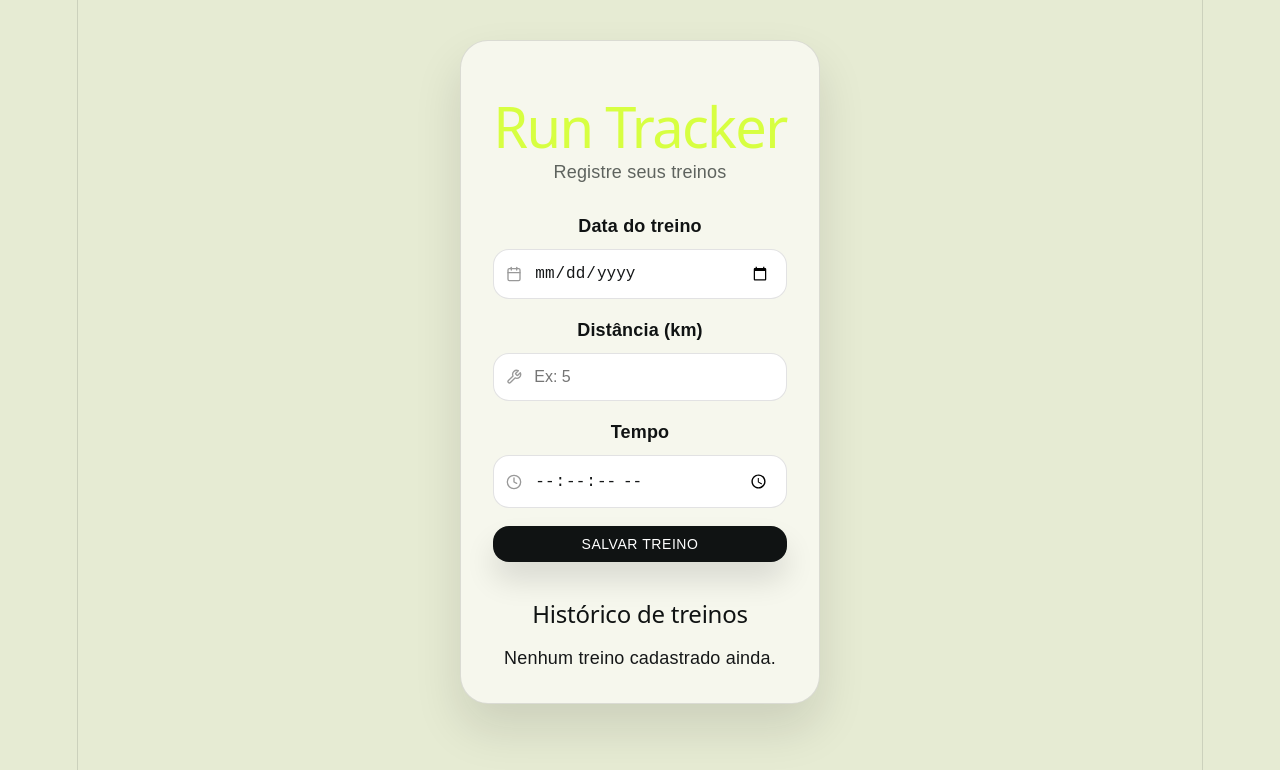
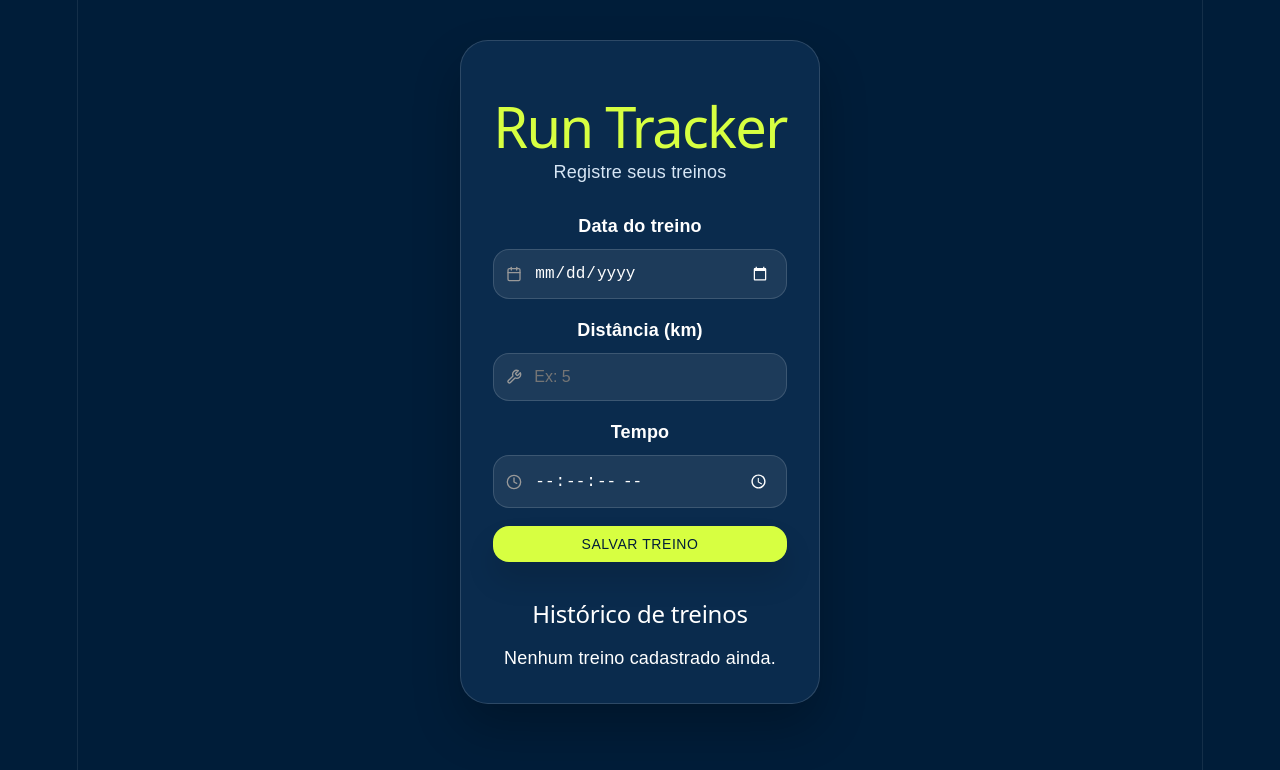
Before and after one commit to EmelineHuk/run-tracker, a React (Vite) app: page / in a window 1280 px wide. Shown: the top 770 px of the page. Built offline with nearby package versions, Linux system fonts and the light colour scheme.

Commit message:
Ajusta tema para fundo azul escuro e texto branco

```diff
--- a/src/App.css
+++ b/src/App.css
@@ -1,13 +1,13 @@
 :root {
-  --bg: #e6ebd3;
-  --surface: #f6f7ed;
-  --panel: #eff2d7;
-  --text: #151718;
-  --text-muted: #5e635e;
+  --bg: #001d39;
+  --surface: #0a2b4d;
+  --panel: #12385f;
+  --text: #ffffff;
+  --text-muted: #d7e6f5;
   --accent: #d7ff41;
-  --accent-dark: #101313;
-  --border: rgba(21, 23, 24, 0.12);
-  --shadow: 0 24px 48px rgba(15, 17, 18, 0.12);
+  --accent-dark: #ffffff;
+  --border: rgba(255, 255, 255, 0.14);
+  --shadow: 0 24px 48px rgba(0, 0, 0, 0.24);
 }
 
 body {
@@ -48,14 +48,14 @@ h1 {
   display: grid;
   gap: 10px;
   font-weight: 700;
-  color: var(--accent-dark);
+  color: var(--text);
 }
 
 .training-form input {
   padding: 14px 16px 14px 40px;
   border: 1px solid var(--border);
   border-radius: 16px;
-  background: white;
+  background: rgba(255, 255, 255, 0.08);
   font-size: 16px;
   color: var(--text);
   outline: none;
@@ -93,8 +93,8 @@ h1 {
   padding: 10px 16px;
   border: none;
   border-radius: 16px;
-  background: var(--accent-dark);
-  color: white;
+  background: var(--accent);
+  color: #001d39;
   font-size: 14px;
   cursor: pointer;
   text-transform: uppercase;
@@ -105,7 +105,7 @@ h1 {
 
 .training-form button:hover {
   transform: translateY(-1px);
-  background: #111414;
+  background: #e4ff74;
 }
 
 .training-list {
@@ -114,7 +114,7 @@ h1 {
 
 .training-list h2 {
   margin-bottom: 16px;
-  color: var(--accent-dark);
+  color: var(--text);
 }
 
 .training-list ul {
@@ -129,5 +129,5 @@ h1 {
   border-radius: 18px;
   padding: 18px 20px;
   margin-bottom: 14px;
-  color: var(--accent-dark);
+  color: var(--text);
 }
--- a/src/index.css
+++ b/src/index.css
@@ -1,7 +1,7 @@
 :root {
-  --text: #2e3430;
-  --text-h: #111313;
-  --bg: #e7ebd3;
+  --text: #ffffff;
+  --text-h: #ffffff;
+  --bg: #001d39;
   --border: rgba(17, 18, 18, 0.08);
   --code-bg: #f5f7e9;
   --accent: #d2ff3e;
@@ -17,7 +17,7 @@
 
   font: 18px/145% var(--sans);
   letter-spacing: 0.18px;
-  color-scheme: light dark;
+  color-scheme: dark;
   color: var(--text);
   background: var(--bg);
   font-synthesis: none;
@@ -30,28 +30,9 @@
   }
 }
 
-@media (prefers-color-scheme: dark) {
-  :root {
-    --text: #9ca3af;
-    --text-h: #f3f4f6;
-    --bg: #16171d;
-    --border: #2e303a;
-    --code-bg: #1f2028;
-    --accent: #c084fc;
-    --accent-bg: rgba(192, 132, 252, 0.15);
-    --accent-border: rgba(192, 132, 252, 0.5);
-    --social-bg: rgba(47, 48, 58, 0.5);
-    --shadow:
-      rgba(0, 0, 0, 0.4) 0 10px 15px -3px, rgba(0, 0, 0, 0.25) 0 4px 6px -2px;
-  }
-
-  #social .button-icon {
-    filter: invert(1) brightness(2);
-  }
-}
-
 body {
   margin: 0;
+  background: #001d39;
 }
 
 #root {
@@ -59,7 +40,7 @@ body {
   max-width: 100%;
   margin: 0 auto;
   text-align: center;
-  border-inline: 1px solid var(--border);
+  border-inline: 1px solid rgba(255, 255, 255, 0.08);
   min-height: 100svh;
   display: flex;
   flex-direction: column;
```
